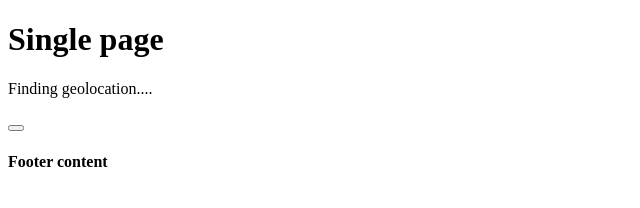
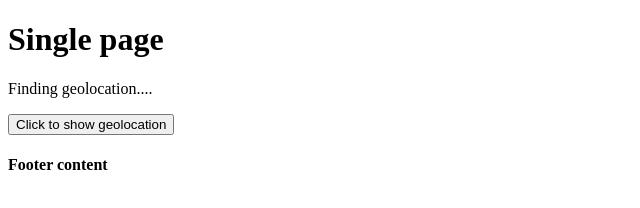
Before and after one commit to nanaadjoabentil/geolocation-plugins, a plain HTML site: page index.html in a window 1280 px wide. Shown: the whole page, without its empty margins (0-640 px from the left). Drawn offline with Linux system fonts and the light colour scheme.

Commit message:
edit with button
corrected the button. it works now

```diff
--- a/index.html
+++ b/index.html
@@ -43,7 +43,7 @@
             </p>
     	</div><!-- /content -->
       <div data-role="button">
-        <button type="button" id="button" value="Click to show location" onclick="onButtonClick()"></button>
+        <button name="button" type="button" value="button" onclick="onButtonClick()">Click to show geolocation</button>
         </div>
 
     	<div data-role="footer">
```
